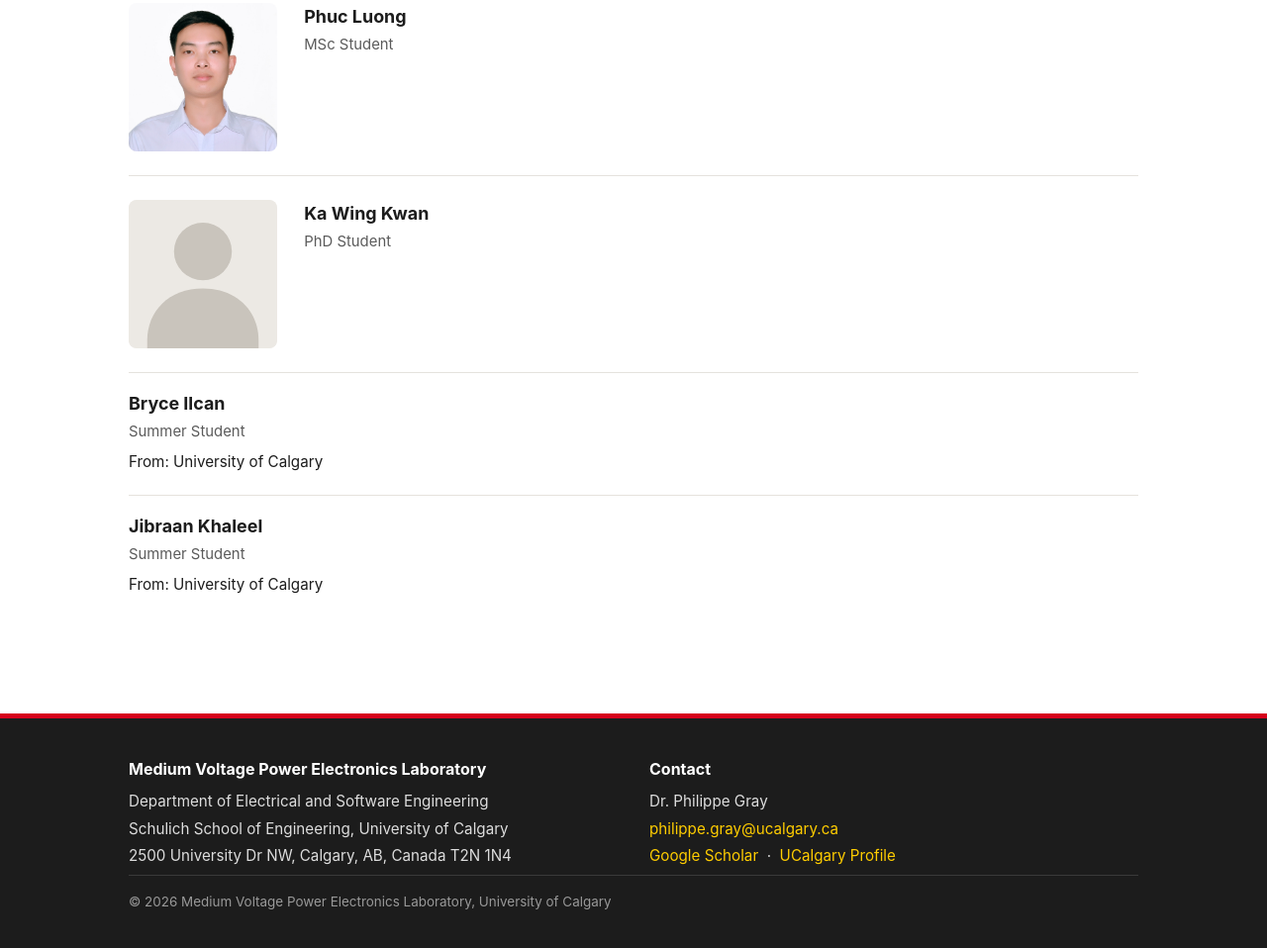
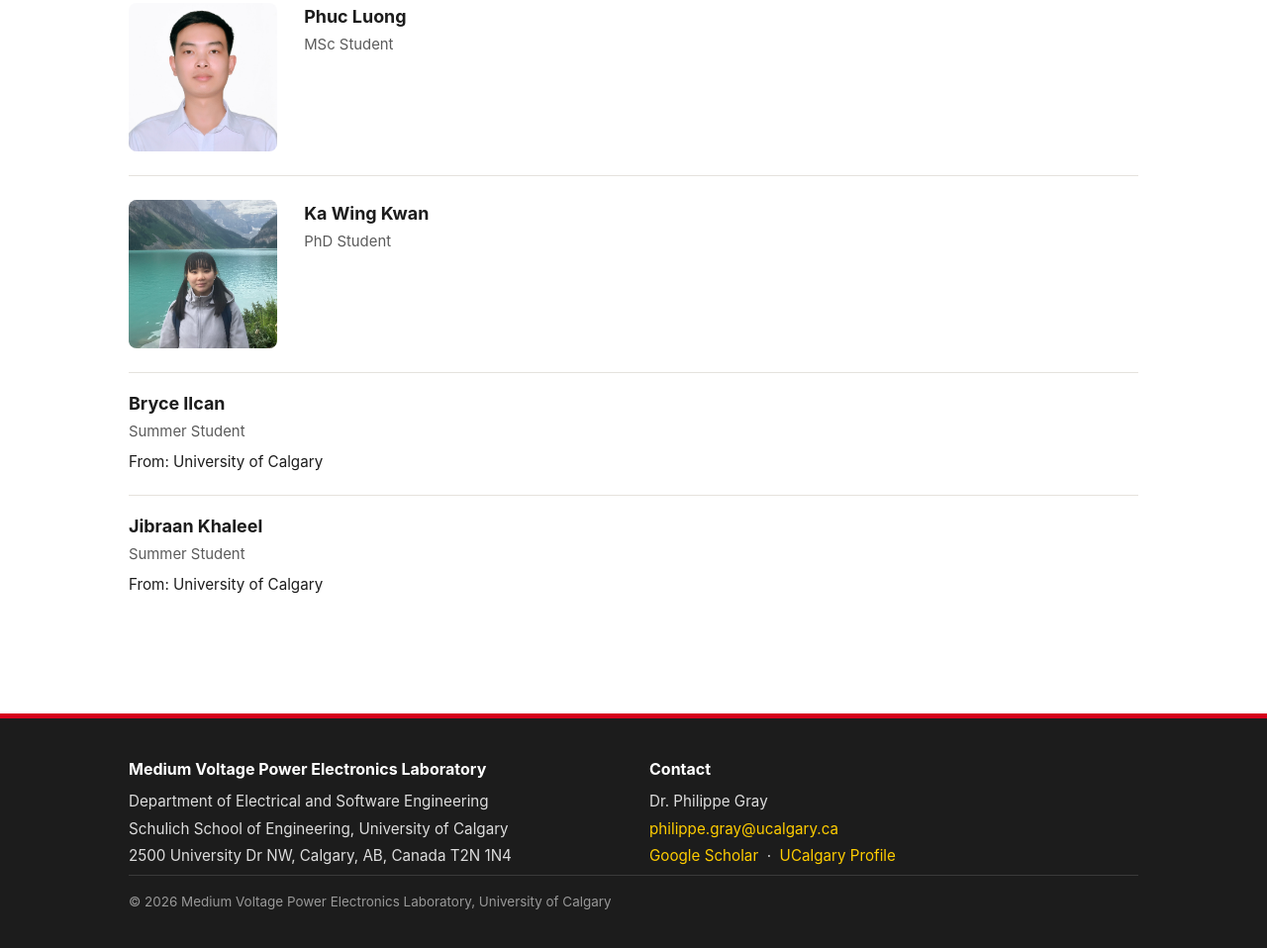
Before and after one commit to mvpe-lab/mvpe-lab.github.io, an Astro site: page /team in a window 1280 px wide. Shown: the part 925-1883 px from the top of the page at 99% size. Built offline with nearby package versions, Linux system fonts and the light colour scheme; Astro itself is replaced by a stand-in of ours.

Commit message:
Add Ka Wing Kwan photo

```diff
--- a/src/content/people/ka-wing-kwan.md
+++ b/src/content/people/ka-wing-kwan.md
@@ -2,4 +2,5 @@
 name: "Ka Wing Kwan"
 role: "PhD Student"
 order: 13
+photo: /images/people/ka-kwan.jpg
 ---
```
Also changed, not shown: public/images/people/ka-kwan.jpg (added).
